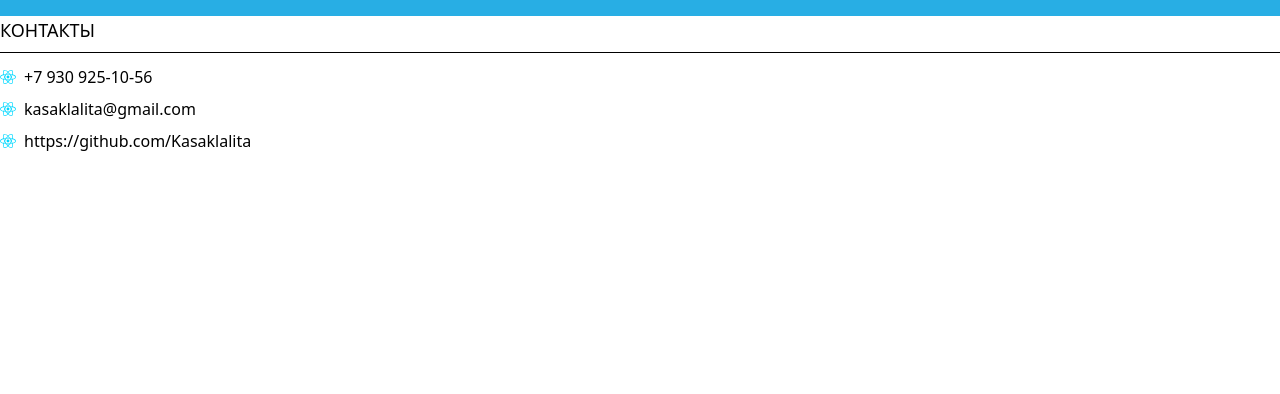
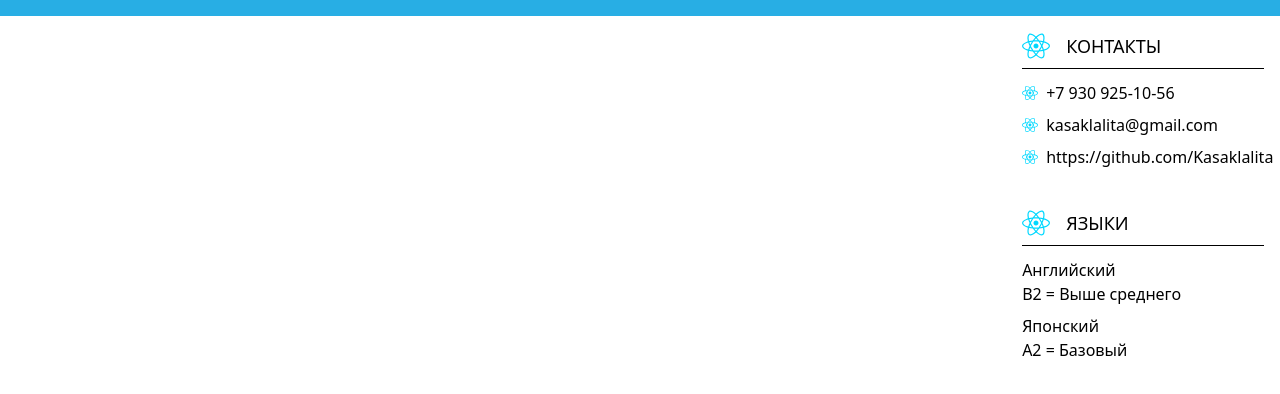
Before and after one commit to Kasaklalita/resume, a React (Vite) app: page / in a window 1280 px wide. Shown: the top 394 px of the page. Built offline with nearby package versions, Linux system fonts and the light colour scheme.

Commit message:
Added the languages section

```diff
--- a/src/App.tsx
+++ b/src/App.tsx
@@ -1,13 +1,23 @@
 import { useState } from "react";
 import "./App.css";
 import Contacts from "./components/Contacts";
+import Languages from "./components/Languages";
 import MainHeader from "./components/MainHeader";
 
 function App() {
   return (
     <div className="App">
       <MainHeader />
-      <Contacts />
+      <div className="columns flex w-full p-4">
+        <div className="left-column flex flex-col gap-10 w-full"></div>
+        <div
+          className="right-column flex flex-col gap-10"
+          style={{ width: "300px" }}
+        >
+          <Contacts />
+          <Languages />
+        </div>
+      </div>
     </div>
   );
 }
--- a/src/components/Contacts.tsx
+++ b/src/components/Contacts.tsx
@@ -6,7 +6,7 @@ import reactIcon from "../assets/react.svg";
 export default function Contacts() {
   return (
     <div>
-      <SectionTemplate title="Контакты">
+      <SectionTemplate title="Контакты" icon={reactIcon}>
         <ContactItem text="+7 930 925-10-56" icon={reactIcon} />
         <ContactItem text="kasaklalita@gmail.com" icon={reactIcon} />
         <ContactItem text="https://github.com/Kasaklalita" icon={reactIcon} />
--- /dev/null
+++ b/src/components/Languages.tsx
@@ -0,0 +1,27 @@
+import React from "react";
+import SectionTemplate from "./SectionTemplate";
+import reactIcon from "../assets/react.svg";
+import LanguageItem from "./UI/LanguageItem";
+import { ILanguage } from "../types";
+
+export default function Languages() {
+  const languages = [
+    {
+      title: "Английский",
+      level: "B2 = Выше среднего",
+    },
+    {
+      title: "Японский",
+      level: "А2 = Базовый",
+    },
+  ];
+  return (
+    <div>
+      <SectionTemplate title="Языки" icon={reactIcon}>
+        {languages.map((language: ILanguage) => (
+          <LanguageItem {...language} />
+        ))}
+      </SectionTemplate>
+    </div>
+  );
+}
--- a/src/components/SectionTemplate.tsx
+++ b/src/components/SectionTemplate.tsx
@@ -1,9 +1,10 @@
 import React from "react";
 
-export default function SectionTemplate({ children, title }: any) {
+export default function SectionTemplate({ children, title, icon }: any) {
   return (
     <div className="w-full">
       <div className="flex gap-4 border-b border-black border-solid pb-2 mb-3">
+        <img src={icon} alt="" className="w-7 h-7" />
         <h1 className="text-lg uppercase">{title}</h1>
       </div>
       <div className="flex flex-col gap-2">{children}</div>
--- /dev/null
+++ b/src/components/UI/LanguageItem.tsx
@@ -0,0 +1,15 @@
+import React from "react";
+import { ILanguage } from "../../types";
+
+export default function LanguageItem(language: ILanguage) {
+  return (
+    <div>
+      <h1>{language.title}</h1>
+      <p>{language.level}</p>
+      {/* <div>
+        <div className="w-10 h-2bg-teal"></div>
+
+      </div> */}
+    </div>
+  );
+}
--- /dev/null
+++ b/src/types/index.ts
@@ -0,0 +1,4 @@
+export interface ILanguage {
+  title: string;
+  level: string;
+}
```
